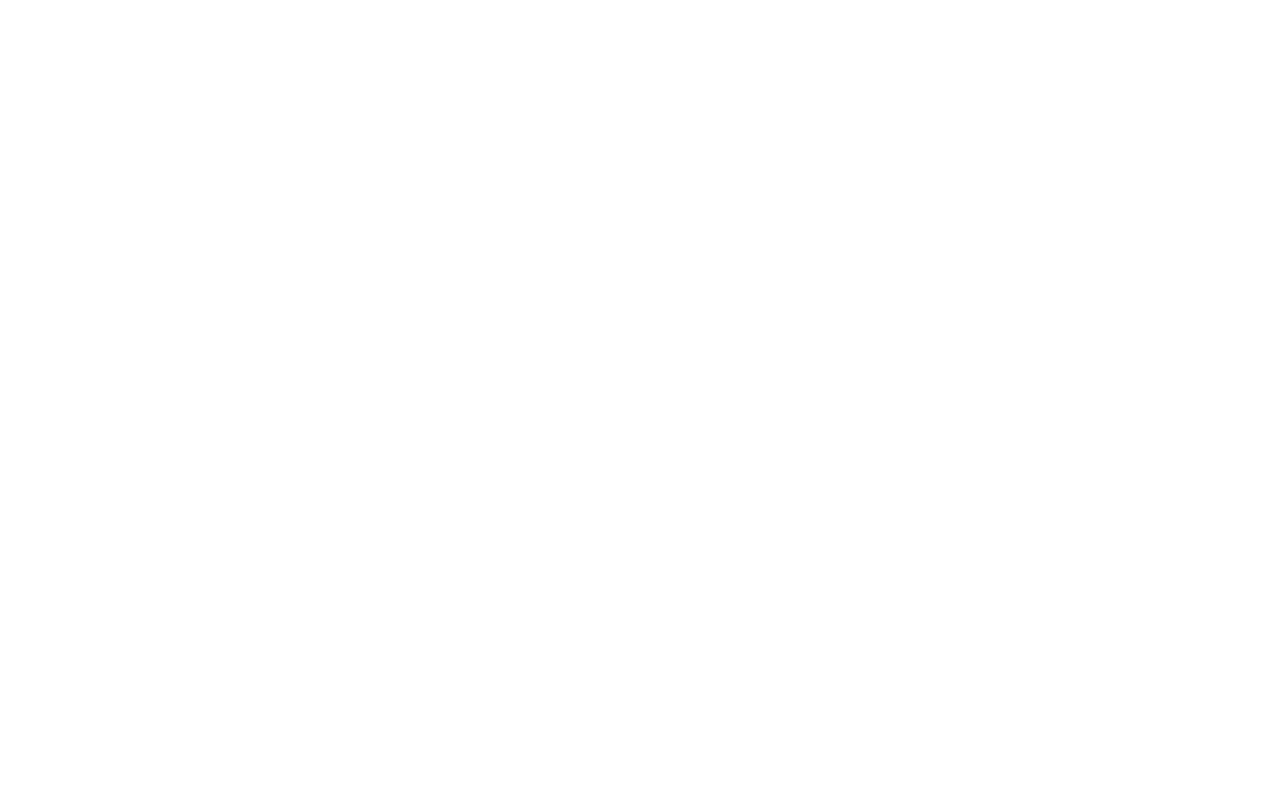
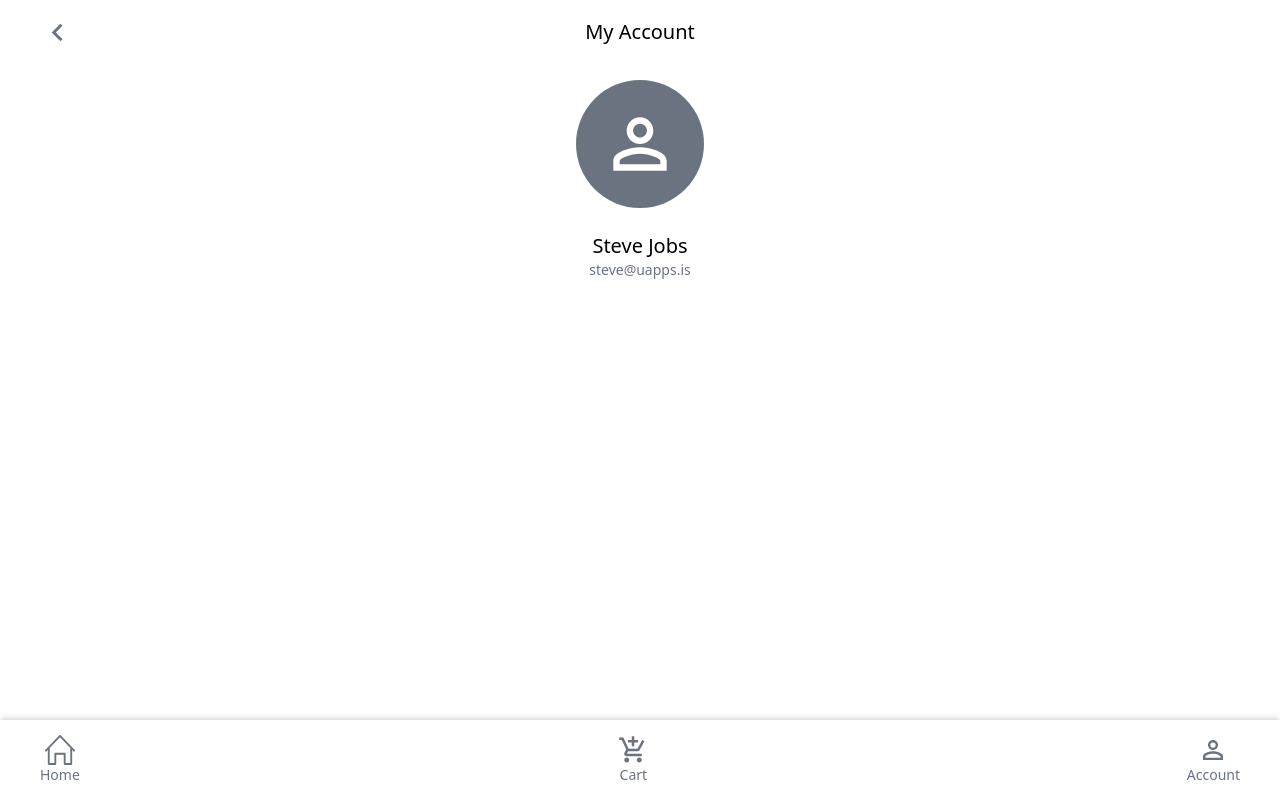
Before and after one commit to ekaadwar/unico-test-fe, a React (Create React App) app: page /profile in a window 1280 px wide. Built offline with nearby package versions, Linux system fonts and the light colour scheme.

Commit message:
membuat halaman profile

```diff
--- a/src/components/ButtonMenu.js
+++ b/src/components/ButtonMenu.js
@@ -1,4 +1,5 @@
 import React from "react";
+import { useHistory } from "react-router-dom";
 import { SlHome as Home } from "react-icons/sl";
 import {
   MdPermIdentity as Account,
@@ -7,6 +8,12 @@
 import PartContainer from "./PartContainer";
 
 const ButtonMenu = () => {
+  let history = useHistory();
+
+  const changePage = (path) => {
+    history.push(path);
+  };
+
   return (
     <div className="shadow-top absolute flex items-center bottom-0 h-20 w-full bg-white">
       <PartContainer
@@ -20,7 +27,10 @@
               <Cart size={30} />
               <p className="text-sm">Cart</p>
             </button>
-            <button className="flex flex-col items-center text-gray-500">
+            <button
+              onClick={() => changePage("/profile")}
+              className="flex flex-col items-center text-gray-500"
+            >
               <Account size={30} />
               <p className="text-sm">Account</p>
             </button>
--- /dev/null
+++ b/src/components/Canvas.js
@@ -0,0 +1,11 @@
+import React from "react";
+
+const Canvas = ({ content = <div>This is content</div> }) => {
+  return (
+    <section className="scroll-indicator-none flex flex-col h-screen pt-20 overflow-y-auto">
+      {content}
+    </section>
+  );
+};
+
+export default Canvas;
--- /dev/null
+++ b/src/components/Circle.js
@@ -0,0 +1,17 @@
+import React from "react";
+
+export const CircleLg = ({ content = <p>this is content</p> }) => {
+  return (
+    <div className="flex h-20 w-20 items-center justify-center bg-gray-500 rounded-full">
+      {content}
+    </div>
+  );
+};
+
+export const CircleXl = ({ content = <p>this is content</p> }) => {
+  return (
+    <div className="flex h-32 w-32 items-center justify-center bg-gray-500 rounded-full">
+      {content}
+    </div>
+  );
+};
--- /dev/null
+++ b/src/components/Header.js
@@ -0,0 +1,30 @@
+import React from "react";
+import Container from "./Container";
+
+import { useHistory } from "react-router-dom";
+import { MdChevronLeft as Back } from "react-icons/md";
+
+const Header = ({ title = "Tittle" }) => {
+  let history = useHistory();
+  const back = () => {
+    history.push("/");
+  };
+  return (
+    <header className="absolute top-0 z-50 w-full h-16 bg-white">
+      <Container
+        content={
+          <div className="grid grid-cols-5 h-full ">
+            <button onClick={back}>
+              <Back color={"rgb(107 114 128)"} size={35} />
+            </button>
+            <div className="col-span-3 flex justify-center items-center justify-self-center">
+              <p className="text-xl">{title}</p>
+            </div>
+          </div>
+        }
+      />
+    </header>
+  );
+};
+
+export default Header;
--- /dev/null
+++ b/src/components/Modal.js
@@ -0,0 +1,15 @@
+import React from "react";
+
+const Modal = ({ setOpenModal, content = <div /> }) => {
+  return (
+    <div className="fixed z-50 top-0 flex flex-row items-center justify-center h-screen w-screen py-40">
+      <div className="z-20 bg-white p-10 rounded-lg">{content}</div>
+      <div
+        onClick={() => setOpenModal(false)}
+        className="z-10 absolute inset-0 modal-close h-full w-full"
+      />
+    </div>
+  );
+};
+
+export default Modal;
--- a/src/components/PrivateRoute.js
+++ b/src/components/PrivateRoute.js
@@ -2,14 +2,25 @@
 import { connect } from "react-redux";
 import { Redirect } from "react-router-dom";
 import ButtonMenu from "./ButtonMenu";
+import Header from "./Header";
 
-const PrivateRoute = ({ element, auth, priv = true }) => {
+const PrivateRoute = ({
+  home = false,
+  title = "",
+  element,
+  auth,
+  priv = true,
+}) => {
   if (priv !== false) {
     if (auth.token == null) {
       console.log("token detected");
       console.log(auth.token);
+      if (home) {
+        console.log("home");
+      }
       return (
         <>
+          {!home && <Header title={title} />}
           {element}
           <ButtonMenu />
         </>
--- /dev/null
+++ b/src/pages/Profile.js
@@ -0,0 +1,30 @@
+import React from "react";
+import Canvas from "../components/Canvas";
+import Container from "../components/Container";
+import { CircleXl } from "../components/Circle";
+
+import { MdPermIdentity as Account } from "react-icons/md";
+
+class Profile extends React.Component {
+  render() {
+    return (
+      <Canvas
+        content={
+          <Container
+            content={
+              <div className="flex flex-col items-center h-full space-y-6">
+                <CircleXl content={<Account color="white" size={80} />} />
+                <div className="text-center">
+                  <p className="text-xl">Steve Jobs</p>
+                  <p className="text-sm text-gray-500">steve@uapps.is</p>
+                </div>
+              </div>
+            }
+          />
+        }
+      />
+    );
+  }
+}
+
+export default Profile;
--- a/src/sections/Routes.js
+++ b/src/sections/Routes.js
@@ -5,6 +5,7 @@
 import Home from "../pages/Home";
 import PrivateRoute from "../components/PrivateRoute";
 import SignIn from "../pages/SignIn";
+import Profile from "../pages/Profile";
 import GeneralRoute from "../components/GeneralRoute";
 
 const Routes = () => {
@@ -13,12 +14,17 @@
       <Route
         path="/"
         exact
-        render={(props) => <PrivateRoute element={<Home {...props} />} />}
+        render={(props) => <PrivateRoute home element={<Home {...props} />} />}
       />
-      {/* <Route path="/" exact component={Home} /> */}
       <Route
         path="/signin"
         render={(props) => <AuthRoute element={<SignIn {...props} />} />}
+      />
+      <Route
+        path="/profile"
+        render={(props) => (
+          <PrivateRoute title="My Account" element={<Profile {...props} />} />
+        )}
       />
     </Switch>
   );
```
